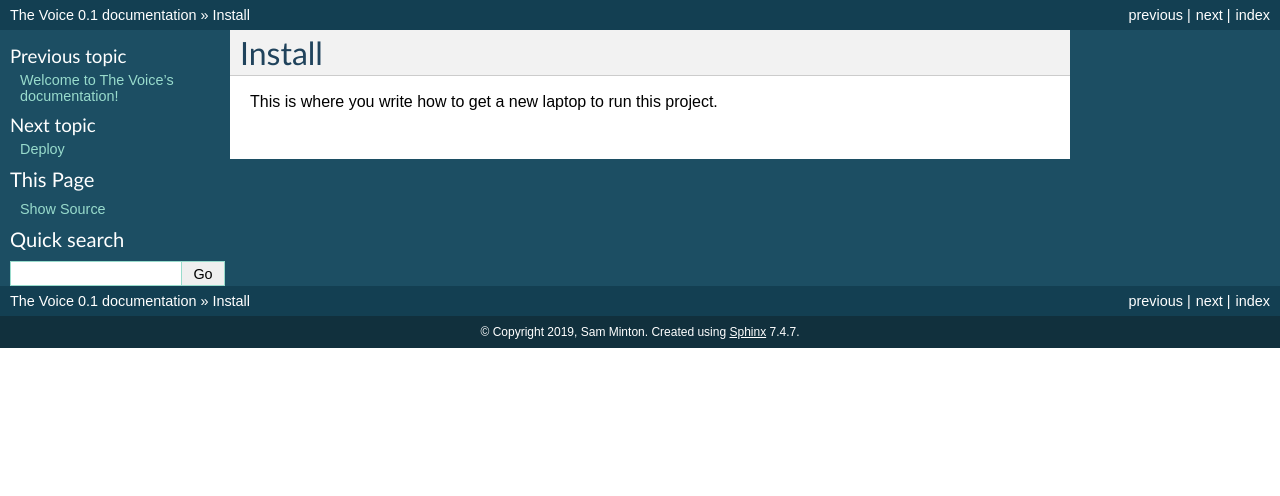
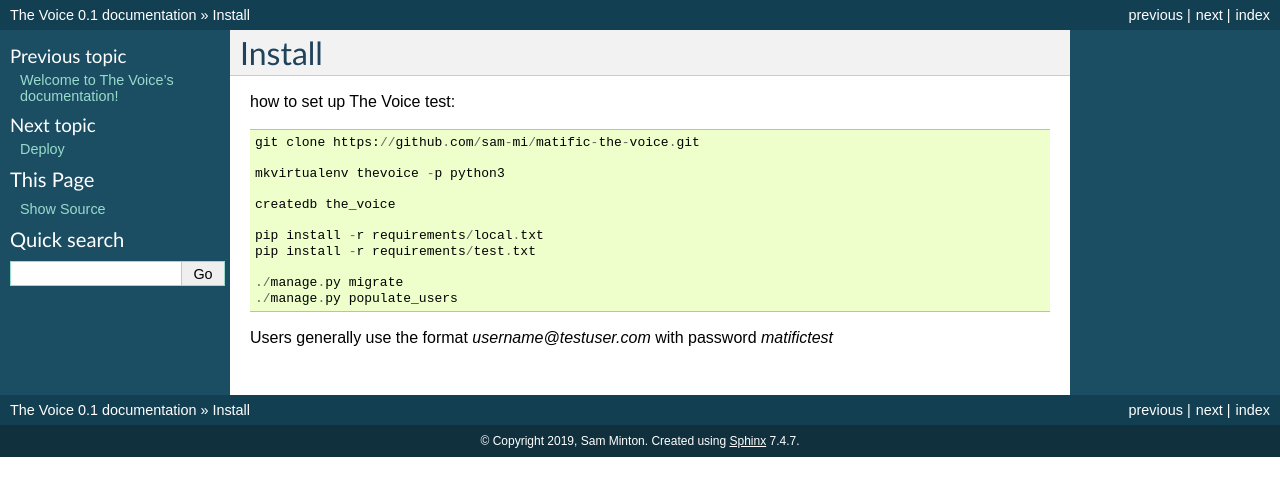
Before and after one commit to sam-mi/matific-the-voice, a Sphinx documentation site: the page built from docs/install.rst, in a window 1280 px wide. Shown: the top 496 px of the page. Built offline with Sphinx 7.4.7, drawn with Linux system fonts in a browser that asks for light colours; pages that are not in the unit, such as notebooks, are missing from menus.

Commit message:
Add basic install docs and update model graph dot file output

```diff
--- a/docs/install.rst
+++ b/docs/install.rst
@@ -1,4 +1,19 @@
 Install
 =========
 
-This is where you write how to get a new laptop to run this project.
+how to set up The Voice test::
+
+    git clone https://github.com/sam-mi/matific-the-voice.git
+
+    mkvirtualenv thevoice -p python3
+
+    createdb the_voice
+
+    pip install -r requirements/local.txt
+    pip install -r requirements/test.txt
+
+    ./manage.py migrate
+    ./manage.py populate_users
+
+
+Users generally use the format `username@testuser.com` with password `matifictest`
```
Also changed, not shown: the-voice-data-model.png (added), 1 other file.
